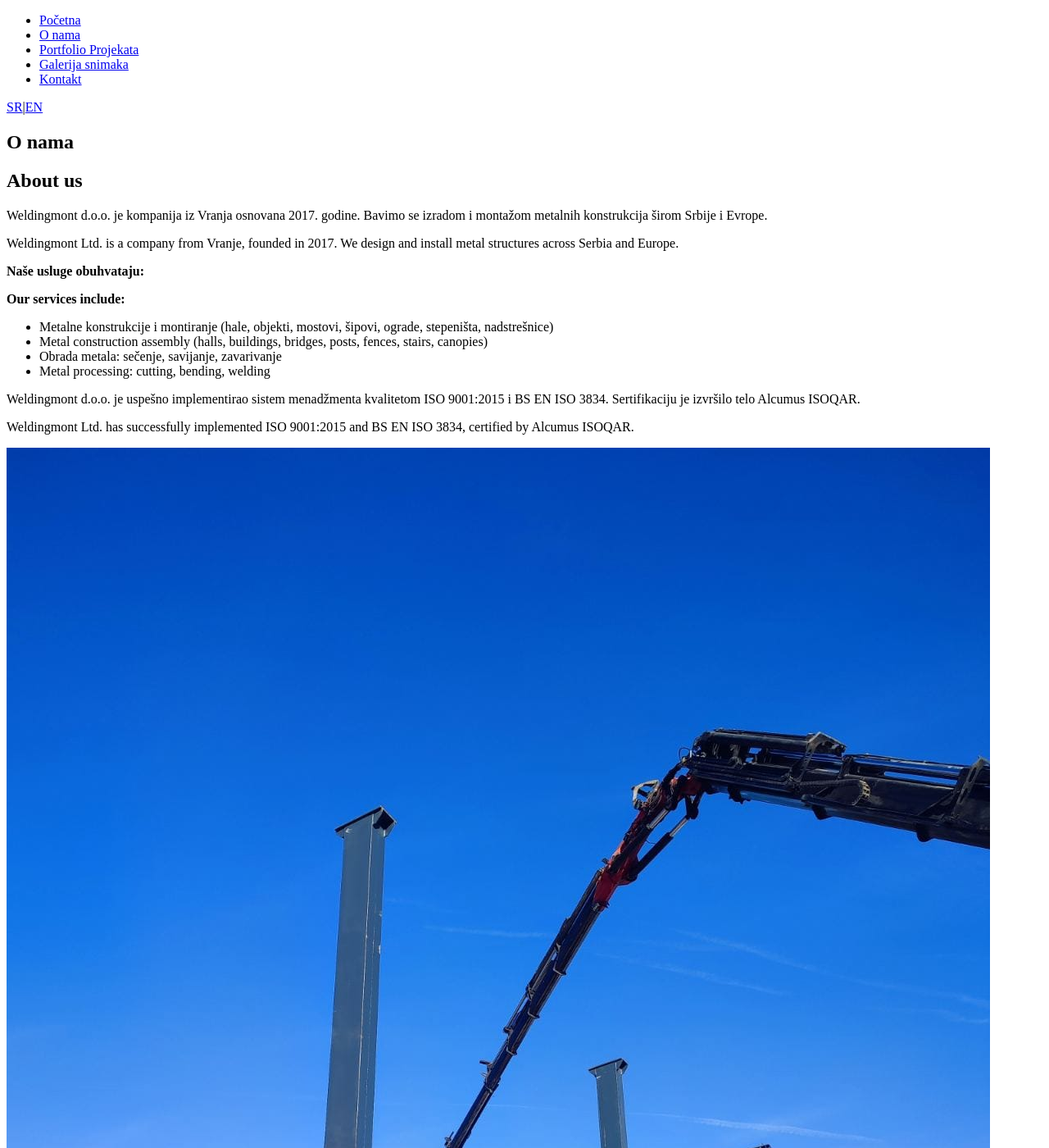
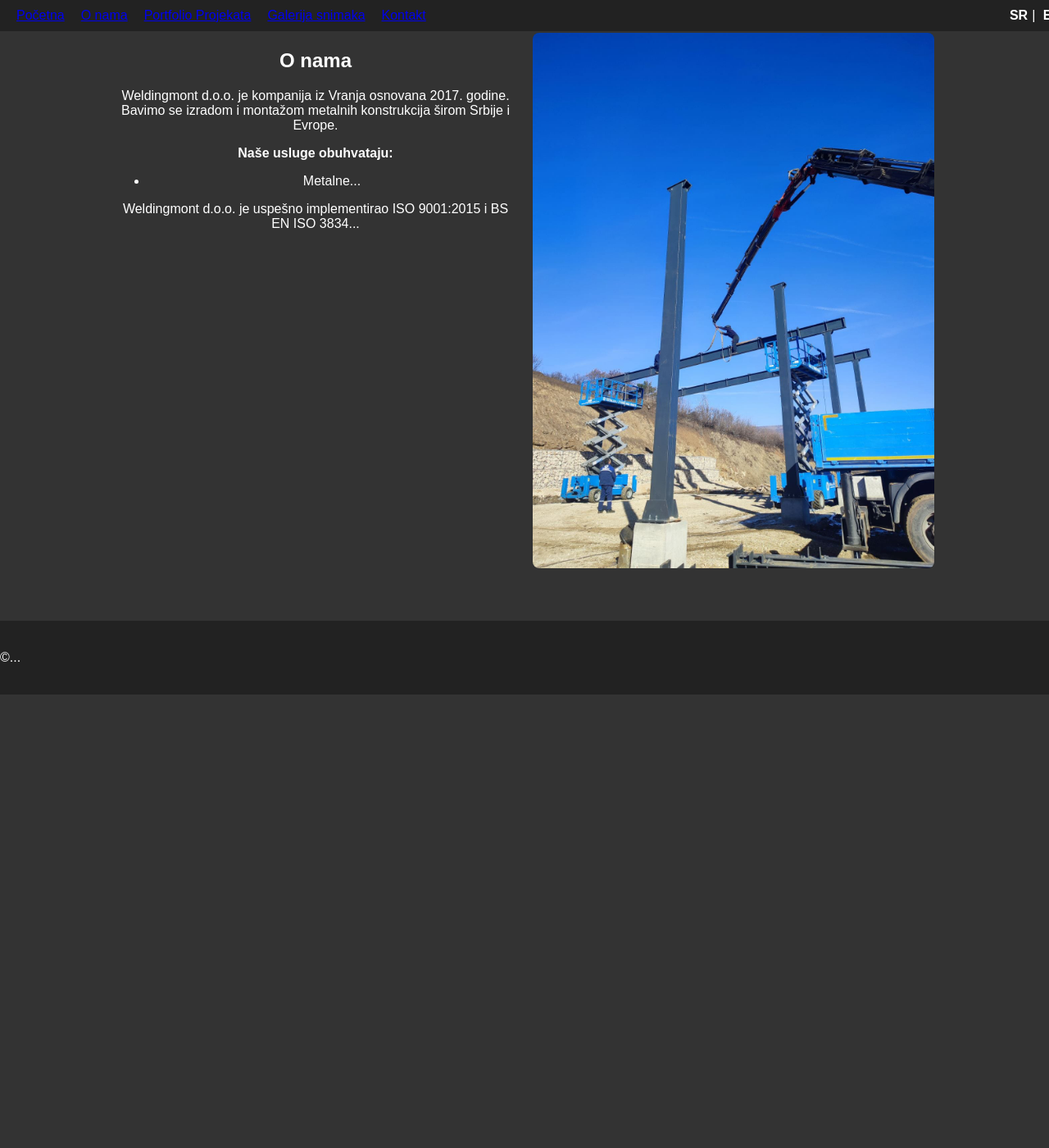
Before and after one commit to weldingmont/test, a Jekyll site: the page onama.html, which Jekyll copies as it is, in a window 1280 px wide and 1400 px high. Shown: the whole window at 82% size. Built offline with Jekyll 4.4.1, drawn with Linux system fonts in a browser that asks for light colours.

Commit message:
Add files via upload

```diff
--- a/onama.html
+++ b/onama.html
@@ -1,20 +1,36 @@
 <!DOCTYPE html>
 <html lang="sr">
-<head><meta charset="UTF-8"><meta name="viewport" content="width=device-width,initial-scale=1"><title>O nama</title><link rel="stylesheet" href="styles.css"></head>
-<body><header>
+<head><meta charset="UTF-8"><meta name="viewport" content="width=device-width,initial-scale=1"><title>O nama</title>
+<link rel="stylesheet" href="styles.css"></head><body>
+<header>
   <nav class="navbar">
-    <ul class="nav-links">
-      <li><a href="index.html#hero" class="lang sr">Početna</a><a href="index.html#hero" class="lang en">Home</a></li>
-      <li><a href="onama.html" class="lang sr">O nama</a><a href="onama.html" class="lang en">About us</a></li>
-      <li><a href="portfolio.html" class="lang sr">Portfolio Projekata</a><a href="portfolio.html" class="lang en">Projects</a></li>
-      <li><a href="galerija.html" class="lang sr">Galerija snimaka</a><a href="galerija.html" class="lang en">Video gallery</a></li>
-      <li><a href="index.html#contact" class="lang sr">Kontakt</a><a href="index.html#contact" class="lang en">Contact</a></li>
-    </ul>
+    <a href="index.html" class="nav-links sr lang">Početna</a><a href="index.html" class="nav-links en lang">Home</a>
+    <a href="onama.html" class="nav-links sr lang">O nama</a><a href="onama.html" class="nav-links en lang">About us</a>
+    <a href="portfolio.html" class="nav-links sr lang">Portfolio Projekata</a><a href="portfolio.html" class="nav-links en lang">Projects</a>
+    <a href="galerija.html" class="nav-links sr lang">Galerija snimaka</a><a href="galerija.html" class="nav-links en lang">Video gallery</a>
+    <a href="kontakt.html" class="nav-links sr lang">Kontakt</a><a href="kontakt.html" class="nav-links en lang">Contact</a>
     <div class="language-switcher">
-      <a href="javascript:void(0)" id="btn-sr">SR</a>|<a href="javascript:void(0)" id="btn-en">EN</a>
+      <a href="javascript:void(0)" id="btn-sr">SR</a>|
+      <a href="javascript:void(0)" id="btn-en">EN</a>
     </div>
   </nav>
 </header>
+<main>
+  <section class="onama-section">
+    <div class="onama-text">
+      <h1 class="sr lang">O nama</h1><h1 class="en lang">About us</h1>
+      <p class="sr lang">Weldingmont d.o.o. je kompanija iz Vranja osnovana 2017. godine. Bavimo se izradom i montažom metalnih konstrukcija širom Srbije i Evrope.</p>
+      <p class="en lang">Weldingmont Ltd. is a company from Vranje, founded in 2017. We design and install metal structures across Serbia and Europe.</p>
+      <p class="sr lang"><strong>Naše usluge obuhvataju:</strong></p><p class="en lang"><strong>Our services include:</strong></p>
+      <ul><li class="sr lang">Metalne...</li><li class="en lang">Metal construction assembly...</li></ul>
+      <p class="sr lang">Weldingmont d.o.o. je uspešno implementirao ISO 9001:2015 i BS EN ISO 3834...</p>
+      <p class="en lang">Weldingmont Ltd. has successfully implemented ISO 9001:2015 and BS EN ISO 3834...</p>
+    </div>
+    <div class="onama-image"><img src="images/onama.jpg" alt="Onama"></div>
+  </section>
+</main>
+<footer><p class="sr lang">©...</p><p class="en lang">©...</p></footer>
+
 <script>
 function switcher(lang) {
   document.querySelectorAll('.lang').forEach(el => {
@@ -23,27 +39,8 @@ function switcher(lang) {
 }
 document.getElementById('btn-sr').onclick = () => switcher('sr');
 document.getElementById('btn-en').onclick = () => switcher('en');
-// default to sr
+// Default to Serbian
 switcher('sr');
 </script>
-<main class="main-content">
-  <section class="onama-section">
-    <div class="onama-container">
-      <div class="onama-text">
-        <h1 class="lang sr">O nama</h1><h1 class="lang en">About us</h1>
-        <p class="lang sr">Weldingmont d.o.o. je kompanija iz Vranja osnovana 2017. godine. Bavimo se izradom i montažom metalnih konstrukcija širom Srbije i Evrope.</p>
-        <p class="lang en">Weldingmont Ltd. is a company from Vranje, founded in 2017. We design and install metal structures across Serbia and Europe.</p>
-        <p class="lang sr"><strong>Naše usluge obuhvataju:</strong></p><p class="lang en"><strong>Our services include:</strong></p>
-        <ul>
-          <li class="lang sr">Metalne konstrukcije i montiranje (hale, objekti, mostovi, šipovi, ograde, stepeništa, nadstrešnice)</li>
-          <li class="lang en">Metal construction assembly (halls, buildings, bridges, posts, fences, stairs, canopies)</li>
-          <li class="lang sr">Obrada metala: sečenje, savijanje, zavarivanje</li>
-          <li class="lang en">Metal processing: cutting, bending, welding</li>
-        </ul>
-        <p class="lang sr">Weldingmont d.o.o. je uspešno implementirao sistem menadžmenta kvalitetom ISO 9001:2015 i BS EN ISO 3834. Sertifikaciju je izvršilo telo Alcumus ISOQAR.</p>
-        <p class="lang en">Weldingmont Ltd. has successfully implemented ISO 9001:2015 and BS EN ISO 3834, certified by Alcumus ISOQAR.</p>
-      </div>
-      <div class="onama-image"><img src="images/onama.jpg" alt="Onama"></div>
-    </div>
-  </section>
-</main></body></html>
+
+</body></html>
--- a/styles.css
+++ b/styles.css
@@ -1,16 +1,130 @@
-/* Galerija page update */
-#gallery {
+/* Global */
+body {
+  margin: 0;
+  font-family: Arial, sans-serif;
+  background: #333;
+  color: #fff;
+}
+header {
+  background: #222;
+  padding: 10px 20px;
+  position: fixed;
+  top: 0; width: 100%;
+  z-index: 1000;
+}
+.navbar {
+  display: flex;
+  justify-content: center;
+  gap: 20px;
+  align-items: center;
+}
+.nav-links a {
+  color: #fff;
+  text-decoration: none;
+  font-weight: bold;
+}
+.language-switcher {
+  margin-left: auto;
+}
+.language-switcher a {
+  color: #fff;
+  text-decoration: none;
+  font-weight: bold;
+  margin: 0 5px;
+}
+.language-switcher a:hover {
+  text-decoration: underline;
+}
+main {
+  padding-top: 70px;
+  padding: 20px;
   max-width: 1000px;
   margin: 0 auto;
   text-align: center;
 }
+/* Hero */
+.hero {
+  position: relative;
+  width: 100%;
+  height: 60vh;
+  overflow: hidden;
+}
+.hero iframe {
+  position: absolute;
+  top: 0; left: 0;
+  width: 100%; height: 100%;
+}
+.hero-content h1 {
+  font-size: 3rem;
+  text-shadow: 2px 2px 6px rgba(0,0,0,0.7);
+}
+/* Onama */
+.onama-section {
+  display: flex;
+  flex-wrap: wrap;
+  gap: 20px;
+  margin-top: 20px;
+}
+.onama-text, .onama-image {
+  flex: 1 1 300px;
+}
+.onama-image img {
+  max-width: 100%;
+  border-radius: 8px;
+}
+/* Portfolio */
+.portfolio-section {
+  margin-top: 20px;
+}
+.blog-posts {
+  display: grid;
+  grid-template-columns: repeat(3, 1fr);
+  gap: 20px;
+}
+.blog-posts iframe {
+  width: 100%;
+  aspect-ratio: 16/9;
+}
+/* Galerija */
 .videogrid {
   display: grid;
   grid-template-columns: repeat(3, 1fr);
   gap: 20px;
-  margin-top: 20px;
 }
 .videogrid iframe {
   width: 100%;
   aspect-ratio: 16/9;
 }
+/* Contact */
+.contact-section {
+  display: flex;
+  flex-wrap: wrap;
+  gap: 20px;
+  margin-top: 20px;
+}
+.contact-info, .contact-map {
+  flex: 1 1 300px;
+}
+.contact-info {
+  background: #444;
+  padding: 20px;
+  border-radius: 8px;
+  text-align: left;
+}
+.contact-map iframe {
+  width: 100%;
+  height: 300px;
+  border: none;
+  border-radius: 8px;
+}
+/* Footer */
+footer {
+  margin-top: 40px;
+  padding: 20px 0;
+  background: #222;
+}
+footer a {
+  color: #fff;
+  text-decoration: none;
+  font-weight: bold;
+}
```
Also changed, not shown: galerija.html (+9 -33 lines), index.html (+42 -21 lines), kontakt.html (+7 -22 lines), portfolio.html (+14 -26 lines), onama.jpg (added).
